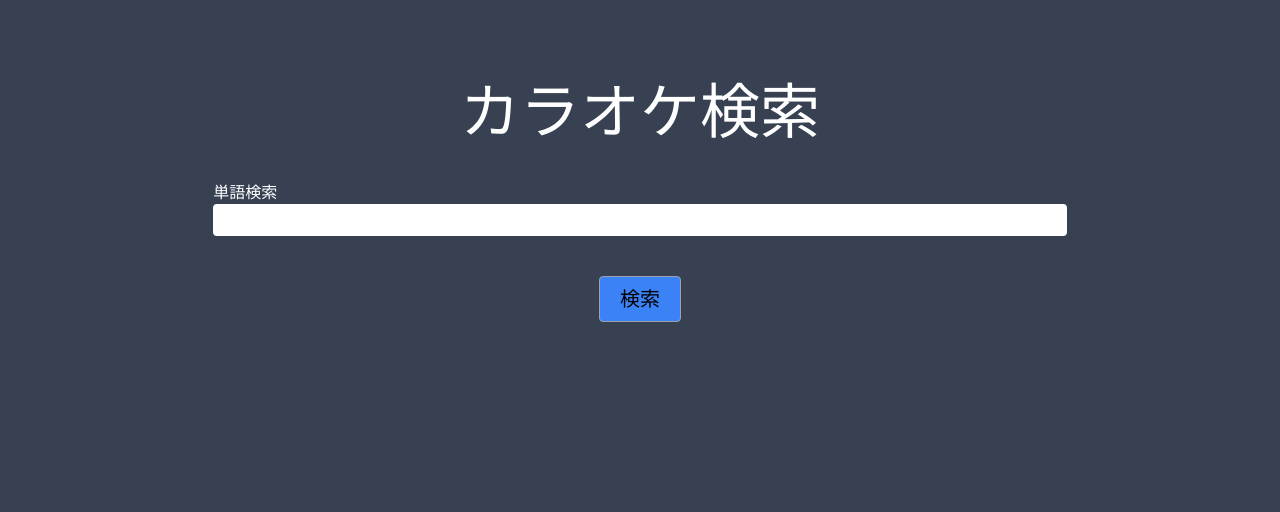
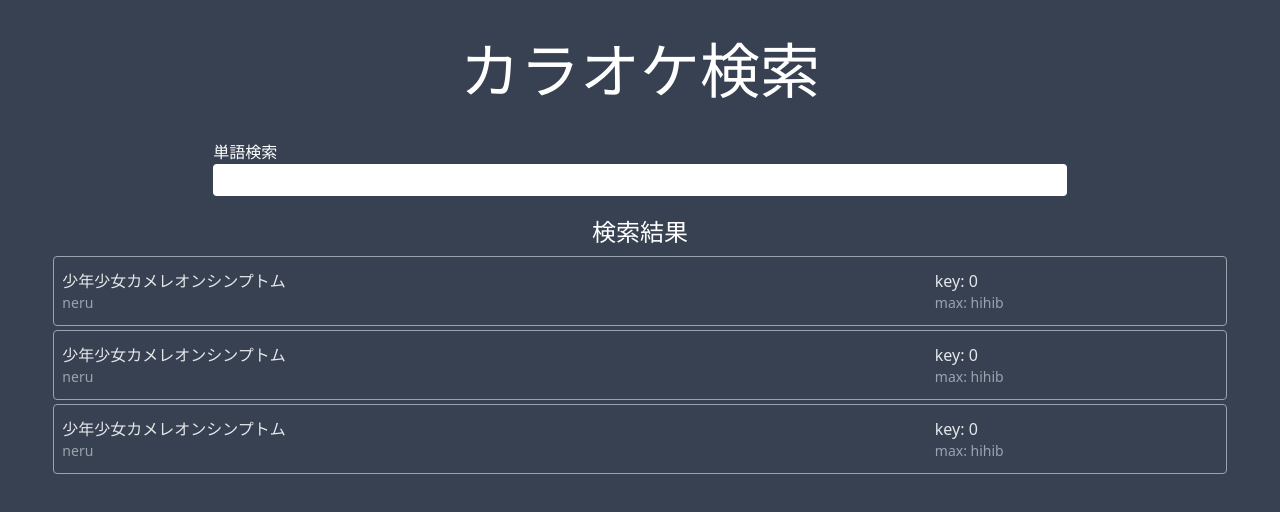
Before and after one commit to chamegashi/2023_karaoke, a Vue app: page / in a window 1280 px wide. Shown: the top 512 px of the page. Built offline with nearby package versions, Linux system fonts and the light colour scheme.

Commit message:
add search card

```diff
--- /dev/null
+++ b/src/common/type.ts
@@ -0,0 +1,6 @@
+export type SearchCardType = {
+    title: string,
+    artist: string,
+    key: number,
+    maxKey: string,
+}
--- /dev/null
+++ b/src/components/search/SearchCard.vue
@@ -0,0 +1,18 @@
+<script setup lang="ts">
+import { SearchCardType } from '../../common/type'
+
+defineProps<{ propsData: SearchCardType }>()
+
+</script>
+<template>
+    <div class="w-11/12 rounded my-1 py-3 pl-2 border border-gray-400 mx-auto flex">
+        <div class="w-3/4">
+            <p class="text-base text-gray-200 truncate">{{ propsData.title }}</p>
+            <p class="text-sm text-gray-400 truncate">{{ propsData.artist }}</p>
+        </div>
+        <div class="w-1/4">
+            <p class="text-base text-gray-200">key: {{ propsData.key }}</p>
+            <p class="text-sm text-gray-400">max: {{ propsData.maxKey }}</p>
+        </div>
+    </div>
+</template>
--- a/src/components/search/SearchTop.vue
+++ b/src/components/search/SearchTop.vue
@@ -1,12 +1,22 @@
 <script setup lang="ts">
+import Card from './SearchCard.vue'
+import { SearchCardType } from '../../common/type'
 import { ref } from 'vue'
 
-const count = ref(0)
+const test = ref<SearchCardType>({
+    title: "少年少女カメレオンシンプトム",
+    artist: "neru",
+    key: 0,
+    maxKey: "hihib"
+})
+
+const testArray = ref([1, 2, 3])
+
 </script>
 
 <template>
     <div class="bg-gray-700 h-screen">
-        <h1 class="bold text-center pt-20 text-6xl text-white">カラオケ検索</h1>
+        <h1 class="bold text-center pt-10 text-6xl text-white">カラオケ検索</h1>
 
         <div class="pt-10">
             <div class="w-2/3 mx-auto">
@@ -15,9 +25,12 @@ const count = ref(0)
             </div>
         </div>
 
-        <div class="pt-10 text-center">
-            <button class="text-xl border border-gray-400 rounded bg-blue-500 py-2 px-5">検索</button>
+        <h1 class="bold text-center pt-5 text-2xl text-white">検索結果</h1>
+
+        <div class="my-2">
+            <Card v-for="i in testArray" :props-data="test" />
         </div>
+
     </div>
 </template>
 
```
